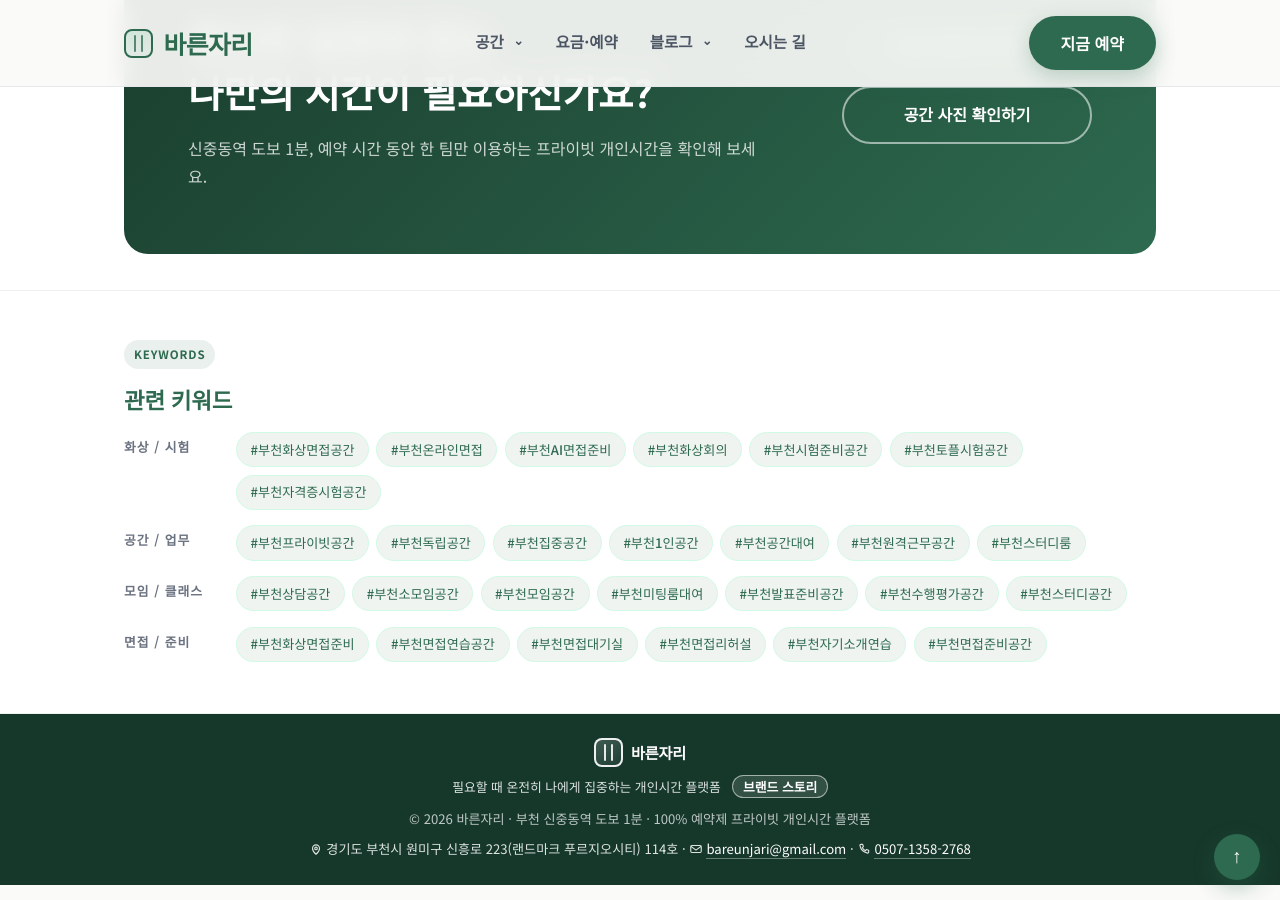
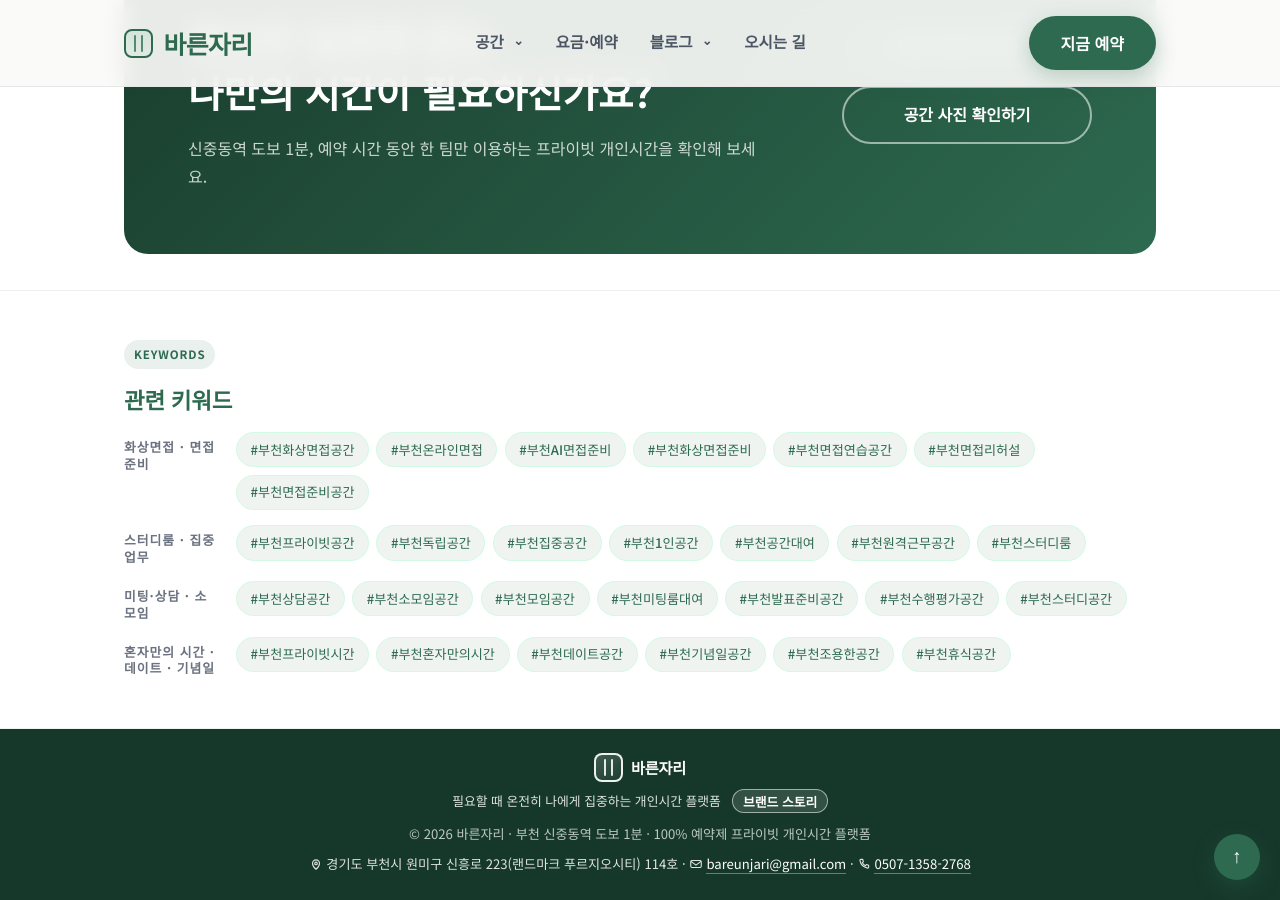
Before and after one commit to bareunspace/blog, a Jekyll site: the page built from blog.html, in a window 1280 px wide and 900 px high, scrolled down 4191 px. Built offline with Jekyll 4.4.1, drawn with Linux system fonts in a browser that asks for light colours.

Commit message:
Adjust keyword categories

```diff
--- a/blog.html
+++ b/blog.html
@@ -272,15 +272,15 @@ script_version: 20260716-4
       <p class="section-label">Keywords</p>
       <h2 class="section-title compact">관련 키워드</h2>
       <div class="tag-group">
-        <p class="tag-group-label">화상 / 시험</p>
+        <p class="tag-group-label">화상면접 · 면접준비</p>
         <div class="tags">
           <span class="tag">#부천화상면접공간</span><span class="tag">#부천온라인면접</span><span class="tag">#부천AI면접준비</span>
-          <span class="tag">#부천화상회의</span><span class="tag">#부천시험준비공간</span>
-          <span class="tag">#부천토플시험공간</span><span class="tag">#부천자격증시험공간</span>
+          <span class="tag">#부천화상면접준비</span><span class="tag">#부천면접연습공간</span>
+          <span class="tag">#부천면접리허설</span><span class="tag">#부천면접준비공간</span>
         </div>
       </div>
       <div class="tag-group">
-        <p class="tag-group-label">공간 / 업무</p>
+        <p class="tag-group-label">스터디룸 · 집중업무</p>
         <div class="tags">
           <span class="tag">#부천프라이빗공간</span><span class="tag">#부천독립공간</span>
           <span class="tag">#부천집중공간</span><span class="tag">#부천1인공간</span>
@@ -289,7 +289,7 @@ script_version: 20260716-4
         </div>
       </div>
       <div class="tag-group">
-        <p class="tag-group-label">모임 / 클래스</p>
+        <p class="tag-group-label">미팅·상담 · 소모임</p>
         <div class="tags">
           <span class="tag">#부천상담공간</span><span class="tag">#부천소모임공간</span><span class="tag">#부천모임공간</span>
           <span class="tag">#부천미팅룸대여</span><span class="tag">#부천발표준비공간</span><span class="tag">#부천수행평가공간</span>
@@ -297,11 +297,11 @@ script_version: 20260716-4
         </div>
       </div>
       <div class="tag-group">
-        <p class="tag-group-label">면접 / 준비</p>
+        <p class="tag-group-label">혼자만의 시간 · 데이트 · 기념일</p>
         <div class="tags">
-          <span class="tag">#부천화상면접준비</span><span class="tag">#부천면접연습공간</span>
-          <span class="tag">#부천면접대기실</span><span class="tag">#부천면접리허설</span>
-          <span class="tag">#부천자기소개연습</span><span class="tag">#부천면접준비공간</span>
+          <span class="tag">#부천프라이빗시간</span><span class="tag">#부천혼자만의시간</span>
+          <span class="tag">#부천데이트공간</span><span class="tag">#부천기념일공간</span>
+          <span class="tag">#부천조용한공간</span><span class="tag">#부천휴식공간</span>
         </div>
       </div>
     </div>
```
